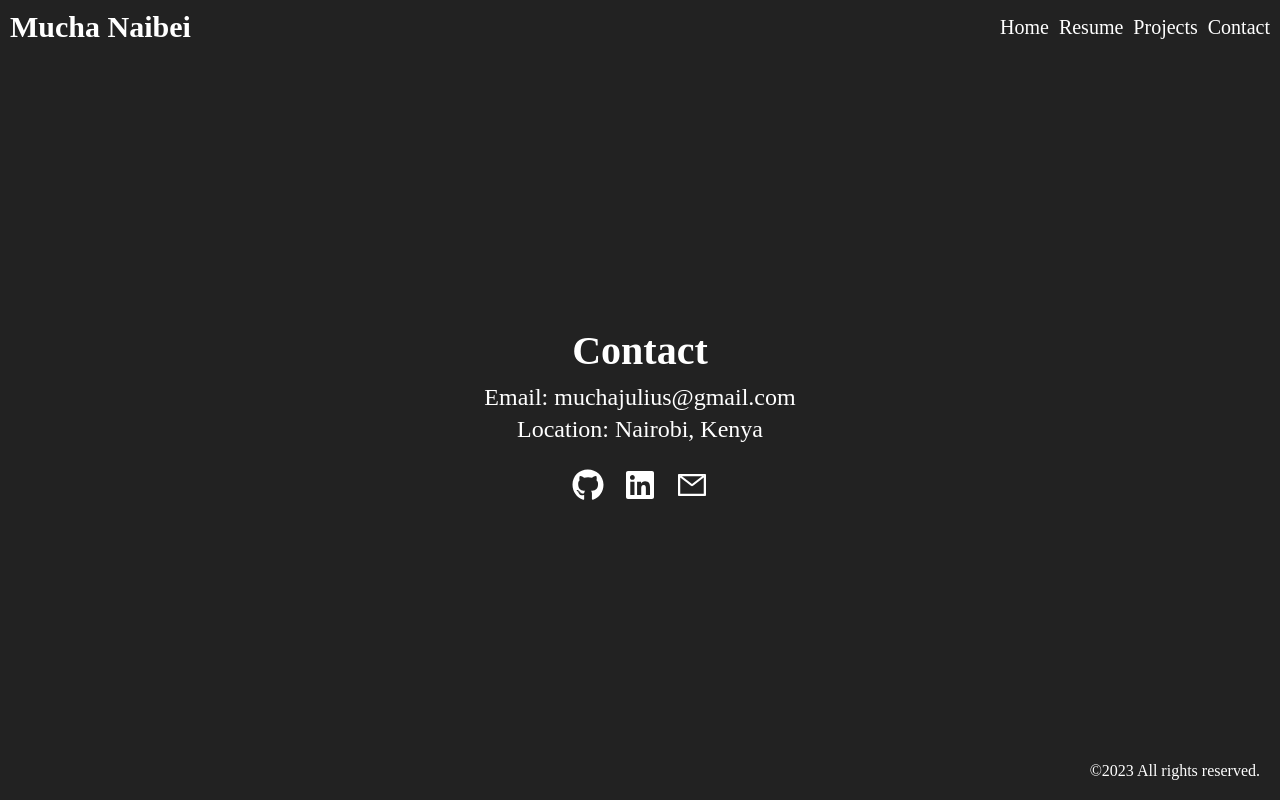
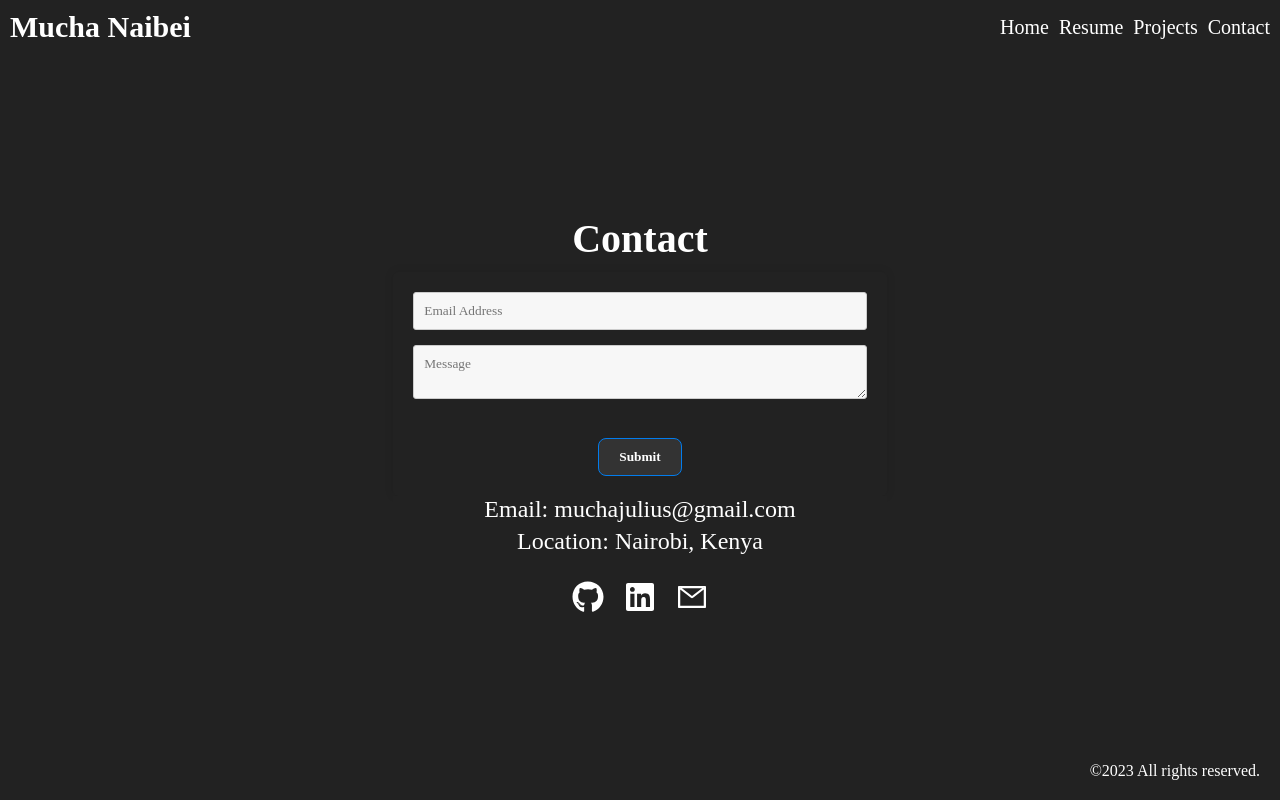
Before and after one commit to mnaibei/react-portfolio, a React (Create React App) app: page /contact in a window 1280 px wide. Built offline with nearby package versions, Linux system fonts and the light colour scheme.

Commit message:
Added contact form, added contact button in homepage, styling

```diff
--- a/package.json
+++ b/package.json
@@ -3,6 +3,7 @@
   "version": "0.1.0",
   "private": true,
   "dependencies": {
+    "@formspree/react": "^2.5.1",
     "@testing-library/jest-dom": "^5.16.5",
     "@testing-library/user-event": "^13.5.0",
     "leaflet": "^1.9.4",
--- /dev/null
+++ b/src/components/Contact-form.jsx
@@ -0,0 +1,42 @@
+/* eslint-disable import/no-extraneous-dependencies */
+import { useForm, ValidationError } from '@formspree/react';
+import '../styles/contact-form.css';
+
+function ContactForm() {
+  const [state, handleSubmit] = useForm('xwkdbqla');
+  if (state.succeeded) {
+    return <p className="submission-success">Thanks for contacting me. I will get back to you soon!</p>;
+  }
+  return (
+    <form onSubmit={handleSubmit}>
+      <label htmlFor="email">
+        <input
+          id="email"
+          type="email"
+          name="email"
+          placeholder="Email Address"
+        />
+      </label>
+      <ValidationError
+        prefix="Email"
+        field="email"
+        errors={state.errors}
+      />
+      <textarea
+        id="message"
+        name="message"
+        placeholder="Message"
+      />
+      <ValidationError
+        prefix="Message"
+        field="message"
+        errors={state.errors}
+      />
+      <button type="submit" className="view-resume-button" disabled={state.submitting}>
+        Submit
+      </button>
+    </form>
+  );
+}
+
+export default ContactForm;
--- a/src/components/Contact.jsx
+++ b/src/components/Contact.jsx
@@ -1,11 +1,13 @@
 import '../styles/contact.css';
 import { FaGithub, FaLinkedin } from 'react-icons/fa';
 import { AiOutlineMail } from 'react-icons/ai';
+import ContactForm from './Contact-form';
 
 const Contact = () => (
   <div className="contact">
     <div className="contact-content">
       <h2>Contact</h2>
+      <ContactForm />
       <p>Email: muchajulius@gmail.com</p>
       <p>Location: Nairobi, Kenya</p>
       <div className="social-icons">
--- a/src/components/Home.jsx
+++ b/src/components/Home.jsx
@@ -18,7 +18,10 @@ const Home = () => (
           I bring problem-solving prowess, effective time management, and teamwork to every project.
         </p>
       </span>
-      <a className="view-resume-button" href="/resume">View Resume</a>
+      <div className="home-buttons">
+        <a className="view-resume-button" href="/resume">View Resume</a>
+        <a className="view-resume-button" href="/contact">Contact Me</a>
+      </div>
     </div>
   </div>
 );
--- /dev/null
+++ b/src/styles/contact-form.css
@@ -0,0 +1,41 @@
+/* ContactForm.css (or any appropriate CSS file) */
+form {
+  /* background-color: #ffffff; */
+  /* White background */
+  padding: 20px;
+  border-radius: 5px;
+  box-shadow: 0px 0px 10px rgba(0, 0, 0, 0.1);
+  /* Add a subtle shadow */
+}
+
+label {
+  font-weight: bold;
+}
+
+input[type="email"],
+textarea {
+  width: 100%;
+  padding: 10px;
+  margin-bottom: 15px;
+  border: 1px solid #ccc;
+  border-radius: 3px;
+  background-color: #f7f7f7;
+  /* Light gray background */
+  color: #333;
+}
+
+/* Style the error messages */
+.ValidationError {
+  color: #ff0000;
+  /* Red color for error messages */
+  font-size: 14px;
+  margin-top: 5px;
+}
+
+/* Optional: Style the success message */
+.submission-success {
+  color: #008000;
+  /* Green color for success message */
+  font-weight: bold;
+  margin-top: 10px;
+}
--- a/src/styles/home.css
+++ b/src/styles/home.css
@@ -4,7 +4,8 @@
   align-items: center;
   justify-content: center;
   padding: 20px;
-  margin-bottom: 60px; /* Add bottom margin for mobile view */
+  margin-bottom: 60px;
+  /* Add bottom margin for mobile view */
 }
 
 .home img {
@@ -23,7 +24,15 @@
 .home-content {
   max-width: 600px;
   margin: 0 auto;
-  text-align: center; /* Center align the content */
+  text-align: center;
+  /* Center align the content */
+}
+
+.home-buttons {
+  display: flex;
+  justify-content: center;
+  align-items: center;
+  gap: 20px;
 }
 
 .title {
@@ -39,7 +48,8 @@
 }
 
 .resume-container {
-  height: 200px; /* Adjust the height as needed */
+  height: 200px;
+  /* Adjust the height as needed */
   overflow: auto;
 }
 
@@ -67,7 +77,8 @@
     align-items: center;
     justify-content: center;
     padding: 20px;
-    margin-bottom: 60px; /* Add bottom margin for mobile view */
+    margin-bottom: 60px;
+    /* Add bottom margin for mobile view */
     margin-top: 50px;
   }
 }
@@ -79,7 +90,8 @@
     align-items: center;
     justify-content: center;
     padding: 20px;
-    margin-bottom: 60px; /* Add bottom margin for mobile view */
+    margin-bottom: 60px;
+    /* Add bottom margin for mobile view */
     margin-top: 120px;
   }
 }
```
Also changed, not shown: 1 other file (tests, documents, lock files or other folders).
